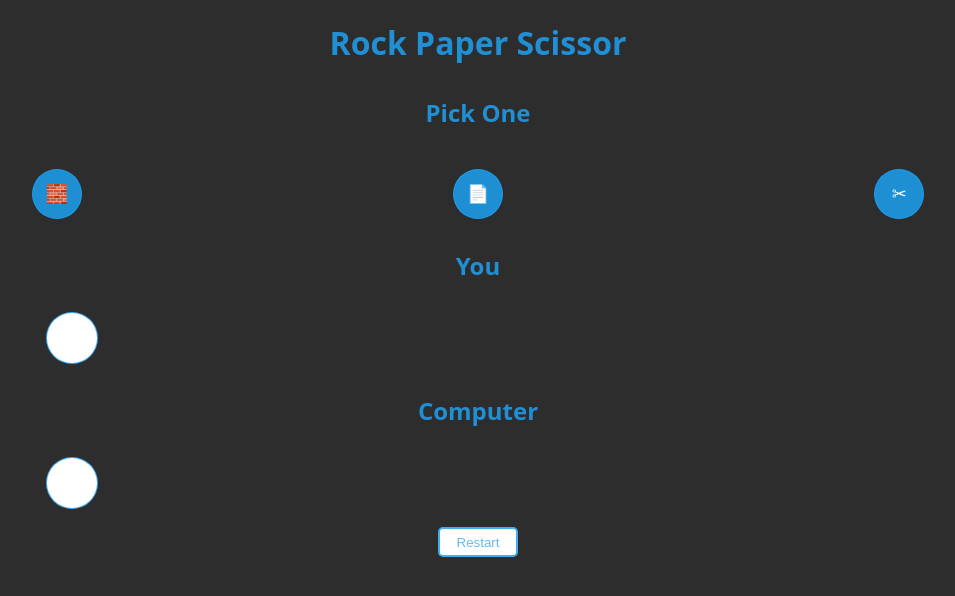
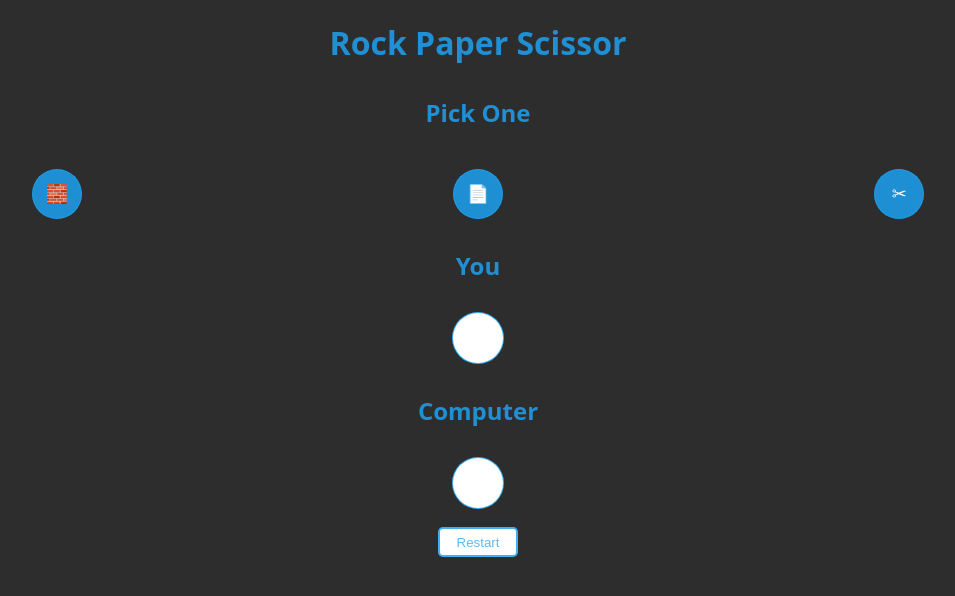
Before and after one commit to dev-akankshayadav/get-user-description-onclick, a React (Create React App) app: page / in a window 1280 px wide. Shown: the top 596 px of the page, without its empty margins (162-1117 px from the left). Built offline with nearby package versions, Linux system fonts and the light colour scheme.

Commit message:
commit styles

```diff
--- a/src/App.css
+++ b/src/App.css
@@ -15,6 +15,7 @@ h1{
 .player-container{
   display: flex;
   flex-direction: column;
+  align-items: center;
 }
 
 h2{
@@ -23,7 +24,6 @@ h2{
 }
 
 .action-chosen{
-  margin-left: 200px;
   display: flex;
   justify-content: center;
   align-items: center;
```
